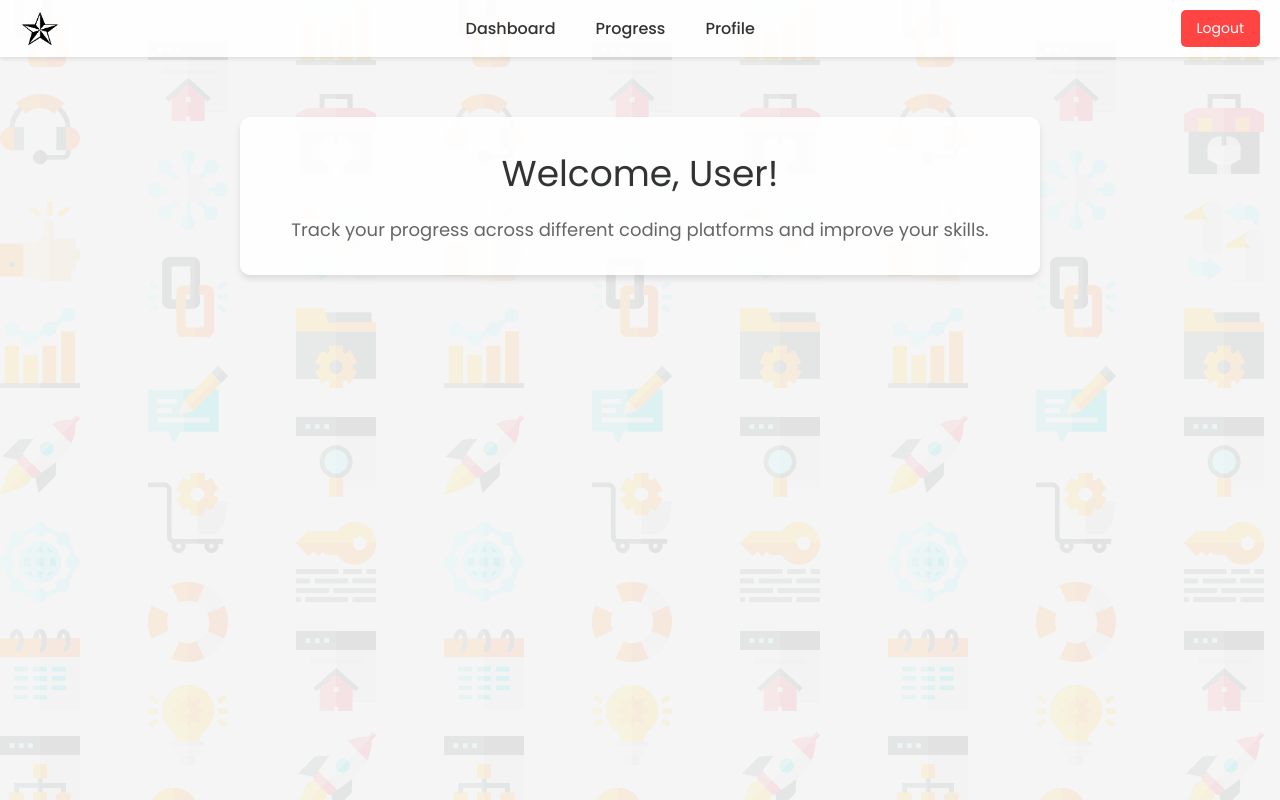
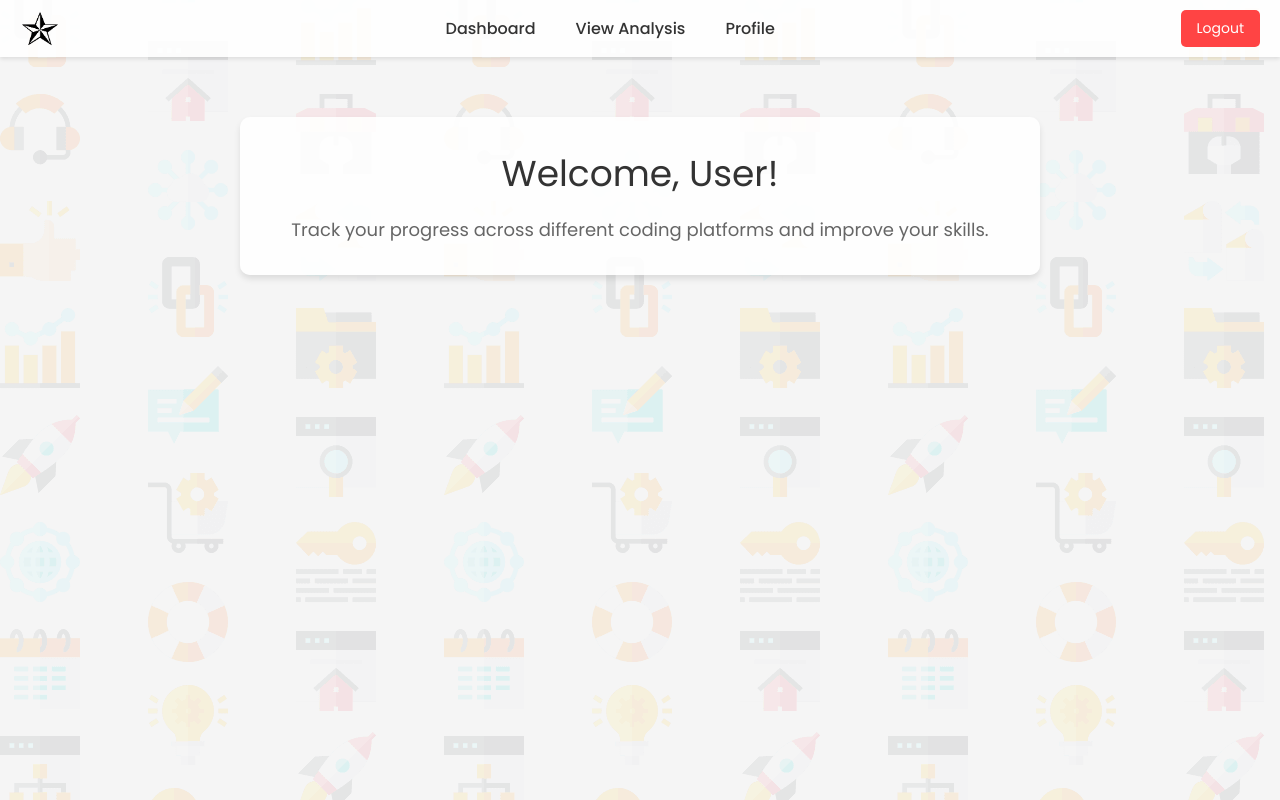
Before and after one commit to govinddwivedi-git/competitive-programming-tracker, a React (Vite) app in the folder client/: page /dashboard in a window 1280 px wide. Built offline with nearby package versions, Linux system fonts and the light colour scheme.

Commit message:
added search

```diff
--- a/client/src/App.jsx
+++ b/client/src/App.jsx
@@ -3,6 +3,7 @@ import Login from "./components/Login";
 import FormSection from "./components/Signup/FormSection";
 import TextSection from "./components/Signup/TextSection";
 import Dashboard from "./components/Dashboard/Dashboard";
+import VisualForcesWrapper from "./components/VisualForcesWrapper"; // Import the component
 import bgImage from "./assets/images/bg-intro-desktop.png";
 import HandleForm from "./components/Usernames/HandleForm";
 import HandleText from "./components/Usernames/HandleText";
@@ -14,10 +15,14 @@ function App() {
         <Route path="/" element={<Navigate to="/login" />} />
         <Route path="/login" element={<Login />} />
         <Route path="/dashboard" element={<Dashboard />} />
+        <Route path="/analysis" element={<VisualForcesWrapper />} /> {/* Add this route */}
         <Route
           path="/signup"
           element={
-            <div className="flex justify-center items-center h-screen p-5 bg-red-500 bg-cover bg-center text-center text-white" style={{ backgroundImage: `url(${bgImage})` }}>
+            <div
+              className="flex justify-center items-center h-screen p-5 bg-red-500 bg-cover bg-center text-center text-white"
+              style={{ backgroundImage: `url(${bgImage})` }}
+            >
               <TextSection />
               <FormSection />
             </div>
@@ -26,7 +31,10 @@ function App() {
         <Route
           path="/handle-form"
           element={
-            <div className="flex justify-center items-center h-screen p-5 bg-pink-500 bg-cover bg-center text-center text-white" style={{ backgroundImage: `url(${bgImage})` }}>
+            <div
+              className="flex justify-center items-center h-screen p-5 bg-pink-500 bg-cover bg-center text-center text-white"
+              style={{ backgroundImage: `url(${bgImage})` }}
+            >
               <HandleText />
               <HandleForm />
             </div>
--- a/client/src/components/Dashboard/Navbar.jsx
+++ b/client/src/components/Dashboard/Navbar.jsx
@@ -1,5 +1,5 @@
 import React from 'react';
-import { useNavigate } from 'react-router-dom';
+import { useNavigate, Link } from 'react-router-dom'; // Import Link
 import Logo from '../../assets/logo.png';
 
 export default function Navbar() {
@@ -17,12 +17,14 @@ export default function Navbar() {
         <img src={Logo} alt="Logo" className="nav-logo-img" />
       </div>
       <div className="nav-links">
-        <a href="#dashboard" className="nav-link">Dashboard</a>
-        <a href="#progress" className="nav-link">Progress</a>
-        <a href="#profile" className="nav-link">Profile</a>
+        <Link to="/dashboard" className="nav-link">Dashboard</Link>
+        <Link to="/analysis" className="nav-link">View Analysis</Link> {/* Update this link */}
+        <Link to="/profile" className="nav-link">Profile</Link>
       </div>
       <div className="nav-user">
-        <span className="user-name">{user?.first_name} {user?.last_name}</span>
+        <span className="user-name">
+          {user?.first_name} {user?.last_name}
+        </span>
         <button onClick={handleLogout} className="logout-btn">
           Logout
         </button>
```
Also changed, not shown: client/package.json (+19 -3 lines), 1 other file (tests, documents, lock files or other folders).
